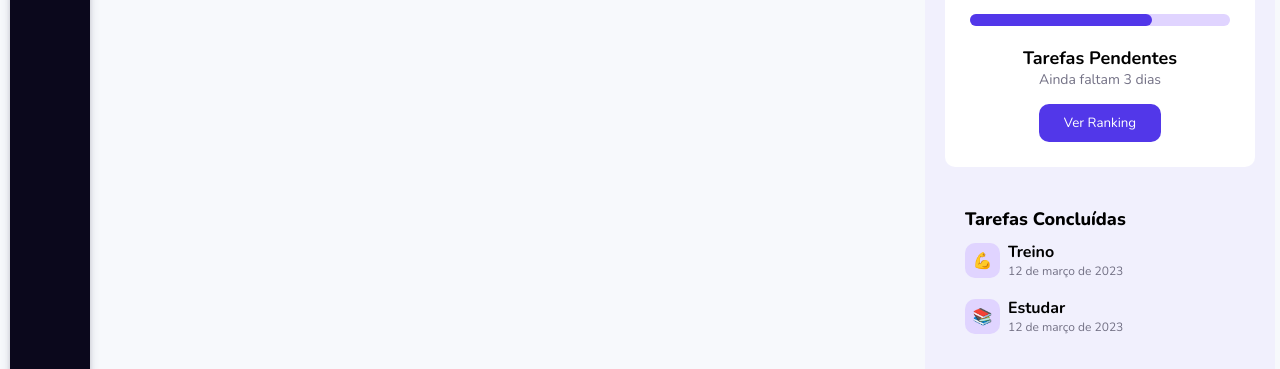
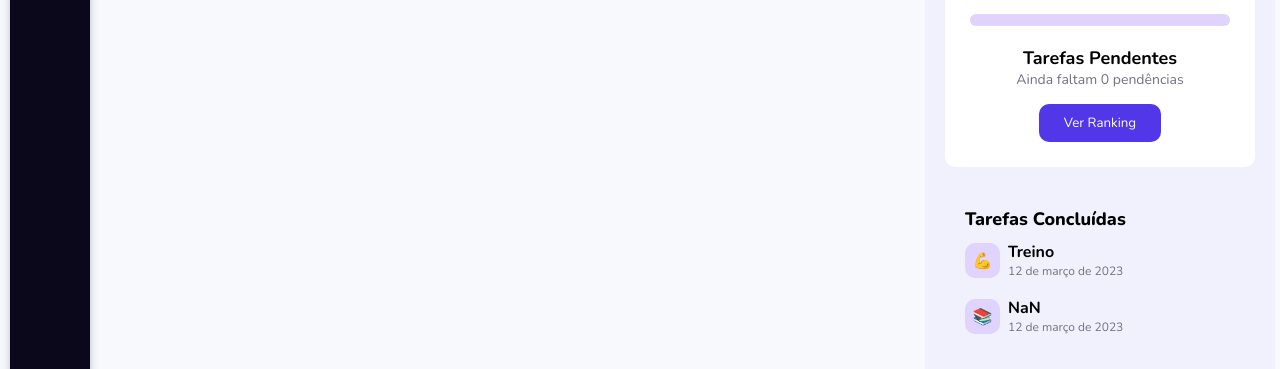
Before and after one commit to david-mendes-s/my-habits, a Next.js app: page /dashboard/habits in a window 1280 px wide. Shown: the part 210-579 px from the top of the page. Built offline with nearby package versions, Linux system fonts and the light colour scheme; no server answers; the database is empty; sample sign-in values are in the browser's storage.

Commit message:
progress/sucess

```diff
--- a/src/hooks/useHabits.tsx
+++ b/src/hooks/useHabits.tsx
@@ -1,6 +1,11 @@
 import { FormEvent, ReactNode, createContext, useContext, useEffect, useState } from "react";
 import { api } from "@/lib/api";
 import dayjs from "dayjs";
+import utc from 'dayjs/plugin/utc';
+import timezone from 'dayjs/plugin/timezone';
+
+dayjs.extend(utc);
+dayjs.extend(timezone);
 
 
 
@@ -15,18 +20,21 @@ interface IDays {
 }
 
 interface IhabitsProps {
-    id: string,
-    habit_id:string,
-    title: string,
-    date: string[]
+  completed: boolean;
+  day_id: string;
+  habit_id: string;
+  id: string;
+  title: string;
 }
+
 
 interface HabitsContextData {
     createHabits: (title:string, closeModal: () => void) => Promise<void>,
     handleDays: (day: IDays) => void,
     habits: IhabitsProps[],
     countHabits: number,
-}
+    fetchHabits: () => Promise<void>
+  }
 
 const HabitsContext = createContext<HabitsContextData>({} as HabitsContextData );
 
@@ -35,6 +43,12 @@ export function HabitsProvider({children}:IHabitsProvider){
     const [habits, setHabits] = useState<IhabitsProps[]>([]);
     const [days, setDays] = useState<IDays[]>([]);
     let countHabits = habits.length;
+
+    async function fetchHabits() {
+      const response = await api.get('/server/habits');
+
+      setHabits(response.data);
+    }
 
     useEffect(()=>{
         days.map(day => {
@@ -45,12 +59,6 @@ export function HabitsProvider({children}:IHabitsProvider){
           }
         })
 
-        async function fetchHabits() {
-            const response = await api.get('/server/habits');
-            console.log(response.data)
-            setHabits(response.data);
-        }
-
         fetchHabits();
 
         countHabits = habits.length;
@@ -58,10 +66,12 @@ export function HabitsProvider({children}:IHabitsProvider){
 
     }, [days]);
 
+
+
     async function createHabits(title:string, closeModal: () => void){
 
         const dates = handleParseDay();
-        console.log(dates);
+        //console.log(dates);
 
         try{
           await api.post('http://localhost:3000/api/server/habits', {
@@ -106,53 +116,35 @@ export function HabitsProvider({children}:IHabitsProvider){
         return arrayDates;
 
     } */
-    function pad(value:any) {
-      return value.toString().padStart(2, 0);
-    }
+
 
     function handleParseDay() {
-      const arrayDates: string[] = [];
+        const arrayDates: string[] = [];
 
-      console.log(days)
-
-      days.map(day => {
-
-        if(day.check === true){
-          /* const parsedDate = dayjs(new Date()).startOf('day') */
-          const now = dayjs().toDate();
-          const date = new Date(now.getFullYear(), now.getMonth(), now.getDate(), 0, 0, 0, 0);
-          const weekDay = date.getDay()
-
-          let d = new Date();
-          d.setHours(0, 0, 0, 0); // Define as horas, minutos, segundos e milissegundos para zero
-          //console.log(`${d.getFullYear()}-${pad(d.getMonth() + 1)}-${pad(d.getDate())}T${pad(d.getHours())}:${pad(d.getMinutes())}:${pad(d.getSeconds())}`);
-          let dayOffFusoHorario = `${d.getFullYear()}-${pad(d.getMonth() + 1)}-${pad(d.getDate())}T${pad(d.getHours())}:${pad(d.getMinutes())}:${pad(d.getSeconds())}`;
-          //console.log(`${d.getFullYear()}-${pad(d.getMonth() + 1)}-${pad(d.getDate())}T${pad(d.getHours())}:${pad(d.getMinutes())}:${pad(d.getSeconds())}`);
-
+        days.map(day => {
 
           if(day.check === true){
+            //const currentDate = dayjs().startOf('day'); // Data atual
+            const currentDate = dayjs.tz(new Date(), 'America/Sao_Paulo').startOf('day');
+            const currentWeekday = currentDate.day(); // Dia da semana atual como um inteiro de 0 a 6
 
-          if (day.id === weekDay) {
-            const currentDateString = dayOffFusoHorario;
-            arrayDates.push(currentDateString);
-          } else if (weekDay > day.id) { // Se o dia da semana atual é maior que o dia da semana recebido
-            const diffDays = weekDay - day.id; // Diferença entre o dia da semana atual e o dia da semana recebido
-            const targetDate = dayjs(date).add((7 - diffDays), 'days').toDate();
-            arrayDates.push(`${targetDate.getFullYear()}-${pad(targetDate.getMonth() + 1)}-${pad(targetDate.getDate())}T${pad(targetDate.getHours())}:${pad(targetDate.getMinutes())}:${pad(targetDate.getSeconds())}`);
-          } else if (weekDay < day.id) { // Se o dia da semana atual é menor que o dia da semana recebido
-            const diffDays = day.id - weekDay; // Diferença entre o dia da semana atual e o dia da semana recebido
-            const targetDate = dayjs(date).add(diffDays, 'days').toDate();
-            arrayDates.push(`${targetDate.getFullYear()}-${pad(targetDate.getMonth() + 1)}-${pad(targetDate.getDate())}T${pad(targetDate.getHours())}:${pad(targetDate.getMinutes())}:${pad(targetDate.getSeconds())}`);
+            if (day.id === currentWeekday) {
+              arrayDates.push(currentDate.toISOString());
+            } else if (currentWeekday > day.id) { // Se o dia da semana atual é maior que o dia da semana recebido
+              const diffDays = currentWeekday - day.id; // Diferença entre o dia da semana atual e o dia da semana recebido
+              const targetDate = currentDate.add((7 - diffDays), 'days').startOf('day').toISOString();
+              arrayDates.push(targetDate);
+            } else if (currentWeekday < day.id) { // Se o dia da semana atual é menor que o dia da semana recebido
+              const diffDays = day.id - currentWeekday; // Diferença entre o dia da semana atual e o dia da semana recebido
+              const targetDate = currentDate.add(diffDays, 'days').startOf('day').toISOString();
+              arrayDates.push(targetDate);
+            }
           }
-        }
+        })
 
-      }
+        return arrayDates;
 
-      })
-      console.log(arrayDates+"ok")
-      return arrayDates;
     }
-
 
     function handleDays(day: IDays){
         const busca = days.findIndex((array) => array.id === day.id);
@@ -171,7 +163,7 @@ export function HabitsProvider({children}:IHabitsProvider){
     }
 
     return(
-        <HabitsContext.Provider value={{createHabits, handleDays, habits, countHabits}}>
+        <HabitsContext.Provider value={{createHabits, handleDays, habits, countHabits, fetchHabits}}>
             {children}
         </HabitsContext.Provider>
     );
--- a/src/pages/api/auth/[...nextauth].ts
+++ b/src/pages/api/auth/[...nextauth].ts
@@ -19,6 +19,10 @@ export const authOptions: NextAuthOptions = {
             }
         }),
     ],
+    pages: {
+        signIn: '/',
+        error: '/'
+    },
     callbacks: {
           async session({session, token, user}) {
 
--- /dev/null
+++ b/src/pages/api/server/countHabits.ts
@@ -0,0 +1,53 @@
+import { NextApiRequest, NextApiResponse } from "next";
+import { getServerSession } from "next-auth";
+import { authOptions } from '../auth/[...nextauth]';
+import { prisma } from "@/lib/prisma";
+import dayjs from "dayjs";
+
+export default async function handler(
+    req: NextApiRequest,
+    res: NextApiResponse
+  ) {
+    if(req.method === 'GET') {
+        const session = await getServerSession(req, res, authOptions);
+
+        if (!session) {
+            res.status(401).json({ message: 'Unauthorized' });
+            return;
+        }
+
+        const user = await prisma.user.findFirst({
+            where: {
+              email: session.user?.email
+            }
+          })
+
+          const data = dayjs.tz(new Date(), 'America/Sao_Paulo').startOf('day').toISOString();
+
+          const count = await prisma.dayHabit.count({
+            where: {
+              day: {
+                date: data
+              },
+              habit: {
+                userId: user?.id
+              },
+
+            }
+          });
+
+          const countCompleted = await prisma.dayHabit.count({
+            where: {
+              day: {
+                date: data
+              },
+              habit: {
+                userId: user?.id
+              },
+              completed: true
+            }
+          });
+
+        return res.status(201).json({count, countCompleted});
+    }
+  }
--- a/src/pages/api/server/habits.ts
+++ b/src/pages/api/server/habits.ts
@@ -5,6 +5,7 @@ import { getServerSession } from 'next-auth';
 import { authOptions } from '../auth/[...nextauth]';
 import { prisma } from '@/lib/prisma';
 import { Prisma } from '@prisma/client';
+import dayjs from 'dayjs';
 
 export default async function handler(
   req: NextApiRequest,
@@ -47,6 +48,7 @@ export default async function handler(
      throw new Error('internal error')
     }
   }else if(req.method === 'GET'){
+    try {
       const session = await getServerSession(req, res, authOptions);
 
       if (!session) {
@@ -60,18 +62,9 @@ export default async function handler(
         }
       })
 
-    let dia = new Date().getDate();
-    let mes = new Date().getMonth()+1;
-    let ano = new Date().getFullYear();
 
-    const mesFormat = () => {
-      if(mes < 10){
-        return `0${mes}`
-      }
-      return mes
-    }
+      const data = dayjs.tz(new Date(), 'America/Sao_Paulo').startOf('day').toISOString();
 
-    let data = `${ano}-${mesFormat()}-${dia}T00:00:00`
 
       const listHabits = await prisma.$queryRaw(
         Prisma.sql`
@@ -80,10 +73,44 @@ export default async function handler(
           INNER JOIN "Habit" h ON dh."habit_id" = h."id"
           WHERE dh."day_id" IN (
             SELECT "id" FROM "Day" WHERE "date" = ${data}
-        ) AND h."userId" = ${user?.id}
+          ) AND h."userId" = ${user?.id} AND dh.completed = false
         `
       );
 
       return res.status(200).json(listHabits);
+    }catch {
+      throw new Error('internal error');
+    }
+
+
+  }else if(req.method === 'PUT'){
+    const session = await getServerSession(req, res, authOptions);
+
+    if (!session) {
+      res.status(401).json({ message: 'Unauthorized' });
+      return;
+    }
+
+    const data = req.body;
+
+    const habit = await prisma.dayHabit.findUnique({
+      where: {
+        id: data.habit.id
+      }
+    })
+
+
+    if (!habit) {
+      res.status(401).json({ message: 'There is no such habit' });
+      return;
+    }
+
+    await prisma.dayHabit.update({
+      where: { id: data.habit.id }, // ID do registro a ser atualizado
+      data: { completed: true }, // Valor atualizado do campo completed
+    });
+
+
+    return res.status(200).json({message: "update habit with sucess."});
   }
 }
--- a/src/pages/dashboard/habits/habits.module.css
+++ b/src/pages/dashboard/habits/habits.module.css
@@ -94,7 +94,7 @@
     position: absolute;
     background-color: #5237E9;
     border-radius: 10px;
-    width: 70%;
+    /* width: 70%; */
     height: 100%;
     z-index: 1;
 }
--- a/src/pages/dashboard/habits/index.tsx
+++ b/src/pages/dashboard/habits/index.tsx
@@ -7,18 +7,56 @@ import { Session, getServerSession } from "next-auth";
 import { authOptions } from "@/pages/api/auth/[...nextauth]";
 
 import { useHabits } from "@/hooks/useHabits";
+import { api } from "@/lib/api";
+import { prisma } from "@/lib/prisma";
+import dayjs from "dayjs";
+import { Prisma } from "@prisma/client";
+import { useEffect, useState } from "react";
 
 type SessionProps = {
   session: Session | null
+}
+
+interface IHabit {
+  completed: boolean;
+  day_id: string;
+  habit_id: string;
+  id: string;
+  title: string;
 }
 
 
 
 export default function Habits({session}:SessionProps){
 
-  const {habits} = useHabits();
+  const {habits, fetchHabits, countHabits} = useHabits();
+  const [progress, setProgress] = useState(0);
+  const [count, setCount] = useState(0);
+  const [countCompleted, setCountCompleted] = useState(0);
+
+  async function handleCountProgress(){
+    const response = await api.get('http://localhost:3000/api/server/countHabits')
+    setCount(Number(response.data.count));
+    setCountCompleted(Number(response.data.countCompleted));
+  }
 
 
+  async function handleHabitComplet(habit:IHabit){
+    console.log(habit)
+
+    await api.put('http://localhost:3000/api/server/habits', {
+      habit
+    });
+
+    fetchHabits();
+    handleCountProgress();
+
+  }
+
+  useEffect(()=> {
+    handleCountProgress()
+    setProgress(Number((countCompleted*100)/count))
+  }, [count, countCompleted])
 
     return(
       <Dashboard auth={session}>
@@ -28,7 +66,7 @@ export default function Habits({session}:SessionProps){
                     {habits.map(habit => (
                         <li key={habit.habit_id}>
                           <p>{habit.title}</p>
-                          <button className={styles.checklist} ></button>
+                          <button className={styles.checklist} onClick={()=> handleHabitComplet(habit)}></button>
                         </li>
                       ))}
                   </ul>
@@ -37,12 +75,15 @@ export default function Habits({session}:SessionProps){
                   <div className={styles.status_today}>
                     <h3 className={nunito.className}>Status de Hoje</h3>
                     <p className={nunito.className}>Em progresso</p>
-                    <div className={styles.custom_progress}>
-                      <div className={styles.custom_progress_value}></div>
+                    <div className={styles.custom_progress} >
+                      <div className={styles.custom_progress_value}
+                        id="progressbar"
+                        style={{width: `${progress}%`}}
+                      ></div>
                     </div>
                     <div className={styles.content_ranking}>
                       <h4 className={nunito.className}>Tarefas Pendentes</h4>
-                      <p className={nunito.className}>Ainda faltam 3 dias</p>
+                      <p className={nunito.className}>Ainda faltam {countHabits} pendências</p>
                       <button className={`${nunito.className}`}>Ver Ranking</button>
                     </div>
                   </div>
@@ -64,7 +105,7 @@ export default function Habits({session}:SessionProps){
                         📚
                         </div>
                         <div className={styles.details_task}>
-                          <strong className={nunito.className}>Estudar</strong>
+                          <strong className={nunito.className}>{progress}</strong>
                           <p className={nunito.className}>12 de março de 2023</p>
                         </div>
                       </li>
```
Also changed, not shown: src/pages/_app.tsx (+4 -4 lines). Lines whose indentation alone changed are shown as unchanged.
